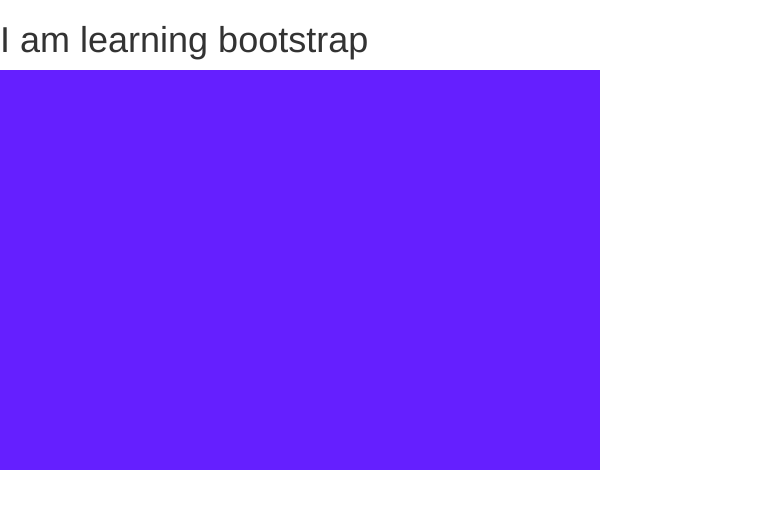
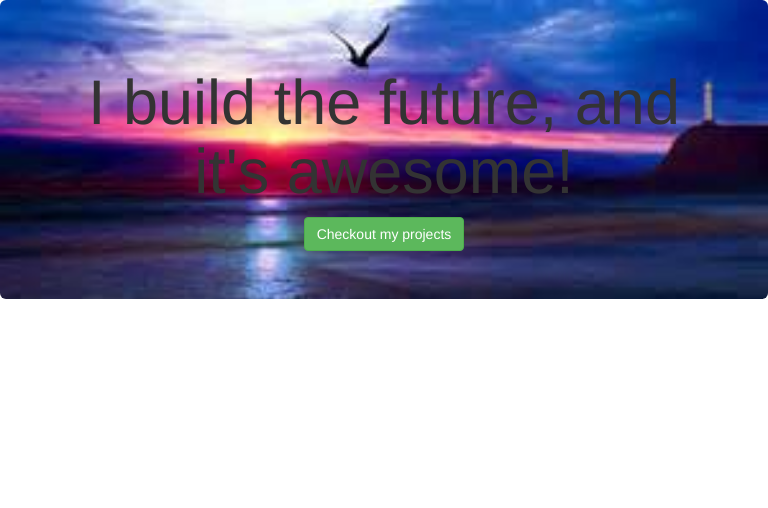
Before and after one commit to Harrisonkamau/introduction_to_bootstrap, a plain HTML site: page index.html in a window 768 px wide. Drawn offline with Linux system fonts and the light colour scheme.

Commit message:
several modifications effected

```diff
--- a/index.html
+++ b/index.html
@@ -2,14 +2,18 @@
 <html>
 	<head>
 		<meta charset="utf-8">
-		<meta name="viewport" content="width=device-width">
+		<meta name="viewport" content="width=device-width, initial-scale=1">
 		<link rel="stylesheet" href="bootstrap-3.3.5-dist/css/bootstrap.css">
 		<link rel="stylesheet" href="main.css">
 		<title>Introduction to bootstrap</title>
 	</head>
 	<body>
-		<h1>I am learning bootstrap</h1>
-		<div class="background"></div>
+		<div class="container-fluid">
+			<section class="row text-center jumbotron" id="pitch">
+				<h1>I build the future, and it's awesome!</h1>
+				<a href="#works" class="btn btn-success">Checkout my projects</a>
+			</section>
+		</div>
 		<script src="jquery-1.11.3.js"></script>
 		<script src="bootstrap-3.3.5-dist/js/bootstrap.js"></script>
 	</body>
--- a/main.css
+++ b/main.css
@@ -1,29 +1,8 @@
-.background {
-	background-color:#00e676;
-	height: 1200px;
-	width: 700px;
+
+
+#pitch {
+	background-image: url('background_images/cover_photo.jpg');
+	background-repeat: no-repeat;
+	background-size: cover;
 
 }
-
-/*Layout view on a phone*/
-@media only screen and (max-width: 360px) {
-	.background{
-		background-color: #aeaeaa;
-		width: 300px;
-		height: 100px;
-
-	}
-
-}
-/*Layout view for a tablet*/
-
-@media only screen and (min-width: 768px) and (max-width: 1060px){
-	.background {
-		background-color: #651fff;
-		font-style: inherit;
-		font-family: sans-serif;
-		width: 600px;
-		height: 400px;
-
-	}
-}
```
Also changed, not shown: background_images/background.jpg (added), background_images/background1.jpg (added), background_images/cover_photo.jpg (added), background_images/coverphoto.jpg (added), background_images/sahara.jpg (added).
